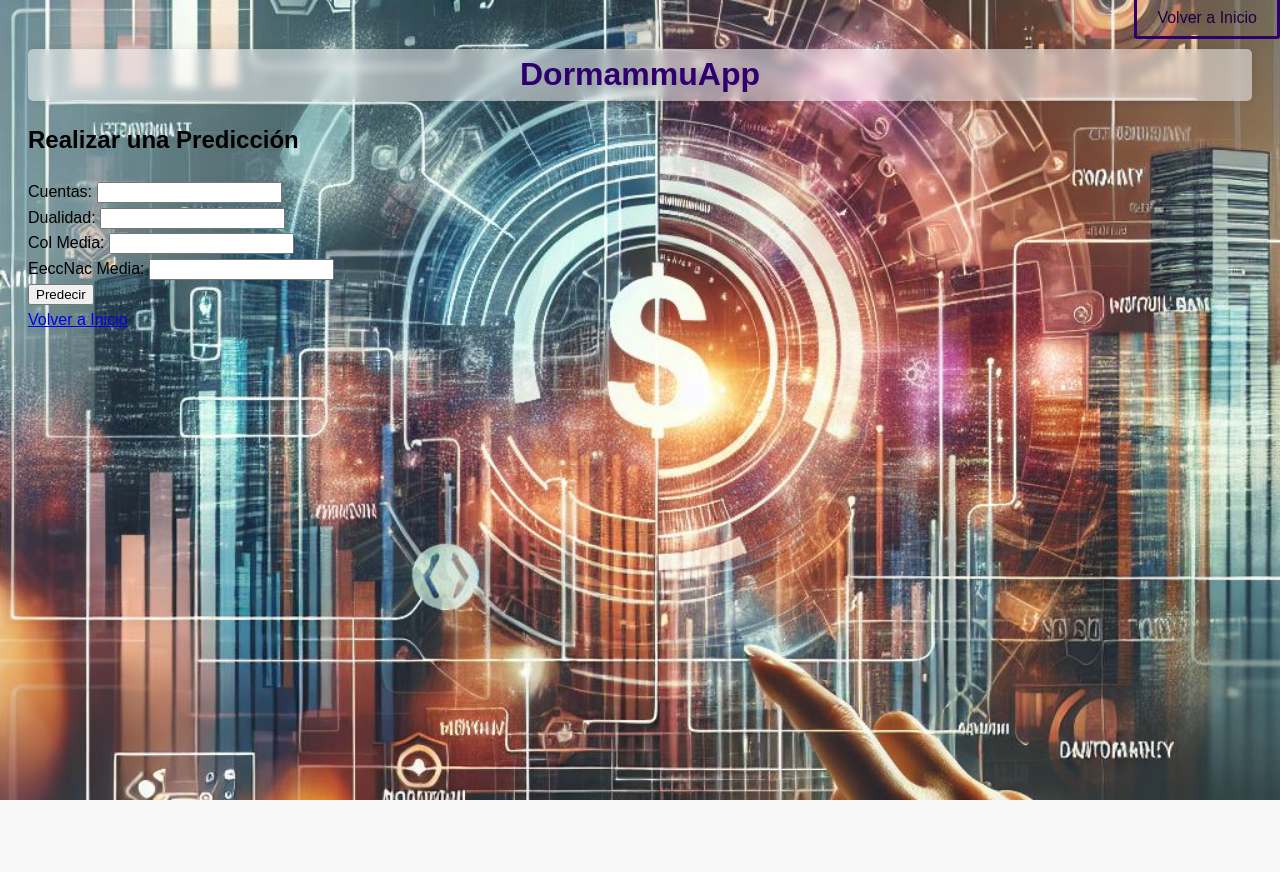
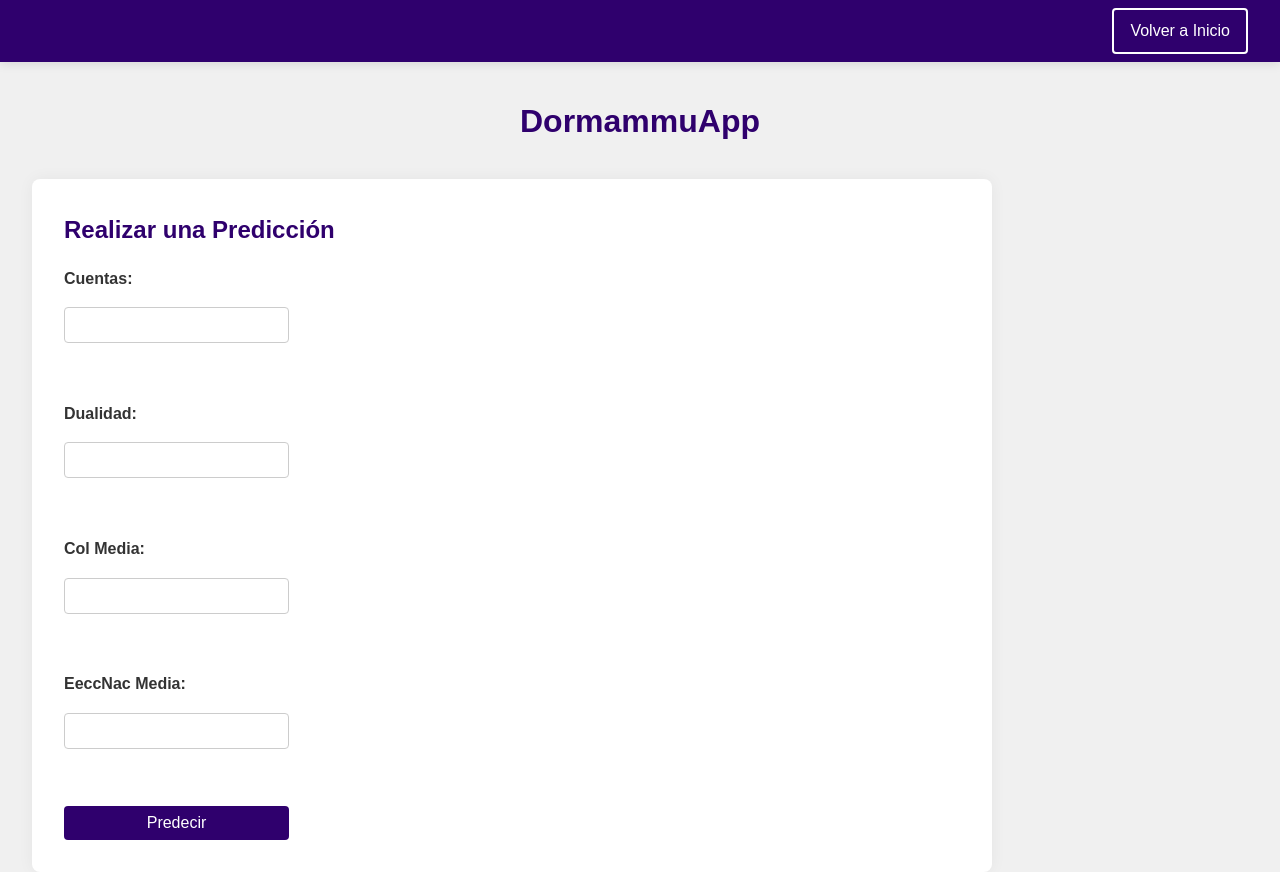
Before and after one commit to Manolowo/Dormammu, a Flask app: page /regresion_prediction in a window 1280 px wide. Before the commit the page ends 800 px from the top, so only its background shows below. Run offline with Flask 3, Linux system fonts and the light colour scheme; parts of the project's set-up code (start-up, migrations or seed data) failed here and were passed over.

Commit message:
Se modificaron estilos y estructura de la pagina regresion_prediction

```diff
--- a/py/static/css/styles.css
+++ b/py/static/css/styles.css
@@ -1,126 +1,252 @@
+html {
+    box-sizing: border-box;
+    font-size: 100%;
+}
+*, *:before, *:after {
+    box-sizing: inherit;
+    margin: 0;
+    padding: 0;
+}
+
 body {
     font-family: Arial, sans-serif;
     line-height: 1.6;
-    padding: 20px;
-    background: url('../img/Fondo1.png') no-repeat center center fixed;
-    background-size: cover;
-    background-color: #f0f0f0;
+    background: #f0f0f0;
+    color: #333;
+    margin: 0;
 }
 
-/* Estilos adicionales para la página */
-.page-info {
-    max-width: 800px;
-    margin: 20px auto;
-    padding: 20px;
-    background-color: rgba(255, 255, 255, 0.5);
-    border-radius: 5px;
-    box-shadow: 0 0 10px rgba(0, 0, 0, 0.1);
-    backdrop-filter: blur(4px);
-    transition: transform 0.3s ease-out;
+/* Cabecera Título Principal */
+h1.tittle {
+    text-align: center;
+    font-size: 2rem;
+    color: #2f006d;
+    margin-top: 6rem;
+    margin-bottom: 2rem;
+    font-weight: bold;
 }
 
-/* Estilo para cuando la página se desplaza hacia arriba */
-.page-info.scrolled-up {
-    transform: translateY(-10%);
+/* Navbar */
+.navbar {
+    position: fixed;
+    top: 0;
+    width: 100%;
+    background: #2f006d;
+    display: flex;
+    justify-content: flex-end;
+    align-items: center;
+    padding: 0.5rem 2rem;
+    box-shadow: 0 2px 10px rgba(0,0,0,0.1);
+    z-index: 1000;
 }
 
-/* Estilo para el botón de volver arriba */
+.navbar button,
+.navbar a {
+    margin-left: 1rem;
+    padding: 0.5rem 1rem;
+    color: #ffffff;
+    background-color: transparent;
+    border: 2px solid #ffffff;
+    border-radius: 0.25rem;
+    font-size: 1rem;
+    cursor: pointer;
+    transition: background-color 0.3s, color 0.3s;
+    text-decoration: none;
+}
+
+.navbar button:hover,
+.navbar a:hover {
+    background-color: #410294;
+    border-color: #410294;
+    color: #ffffff;
+}
+
+/* Contenedores Principales */
+.page-info,
+.estadisticas,
+.prediction-section {
+    max-width: 60rem;
+    margin: 4rem auto;
+    background: #ffffff;
+    padding: 2rem;
+    border-radius: 0.5rem;
+    box-shadow: 0 0 1rem rgba(0,0,0,0.05);
+}
+
+.page-info h2,
+.estadisticas h1,
+.estadisticas h3,
+.prediction-section h2 {
+    color: #2f006d;
+    margin-bottom: 1rem;
+}
+
+.page-info p,
+.page-info ul,
+.estadisticas p,
+.estadisticas ul,
+.prediction-section p,
+.prediction-section ul {
+    margin-bottom: 1rem;
+    line-height: 1.7;
+    font-size: 1rem;
+}
+
+/* Listas */
+ul {
+    list-style-type: disc;
+    padding-left: 1.5rem;
+}
+
+/* Imágenes dentro de estadisticas y contenedores */
+.estadisticas img,
+.page-info img,
+.prediction-section img {
+    max-width: 100%;
+    height: auto;
+    display: block;
+    margin: 1rem auto;
+}
+
+/* Botón Volver arriba */
 #scrollToTopBtn {
     display: none;
     position: fixed;
-    bottom: 20px;
-    left: 20px;
+    bottom: 2rem;
+    right: 2rem;
+    width: 3rem;
+    height: 3rem;
     background-color: #2f006d;
     color: #fff;
     border: none;
-    border-radius: 15px;
-    padding: 25px;
-    font-size: 20px;
+    border-radius: 50%;
+    font-size: 1.5rem;
     cursor: pointer;
     z-index: 1000;
     opacity: 0.7;
     transition: opacity 0.3s;
+    justify-content: center;
+    align-items: center;
+    display: flex;
 }
 
 #scrollToTopBtn:hover {
-    opacity: 2;
+    opacity: 1;
 }
 
-/* Estilo para el contenedor de Estadísticas */
-.estadisticas {
-    max-width: 1000px;
-    margin: 20px auto;
-    padding: 20px;
-    background: #f9f9f9;
-    border-radius: 8px;
-    box-shadow: 0 4px 8px rgba(0, 0, 0, 0.1);
+/* Formularios de Predicción */
+.prediction-section form {
+    display: flex;
+    flex-direction: column;
+    gap: 1rem;
+    max-width: 20rem;
+    margin: 2rem auto;
 }
 
-.estadisticas h2 {
-    margin-bottom: 20px;
-    font-size: 22px;
+.prediction-section label {
+    font-weight: bold;
     color: #333;
 }
 
-#modelStats {
+.prediction-section input {
+    padding: 0.5rem;
+    border: 1px solid #ccc;
+    border-radius: 0.25rem;
+    font-size: 1rem;
+}
+
+.prediction-section button[type="submit"] {
+    background: #2f006d;
+    color: #ffffff;
+    border: none;
+    font-size: 1rem;
+    padding: 0.5rem 1rem;
+    border-radius: 0.25rem;
+    cursor: pointer;
+    transition: background 0.3s;
+}
+
+.prediction-section button[type="submit"]:hover {
+    background: #410294;
+}
+
+/* ========================= */
+/* NUEVAS REGLAS AÑADIDAS    */
+/* ========================= */
+
+/* Contenedor para colocar formulario a la izquierda y resultado a la derecha */
+.prediction-container {
+    display: flex;
+    justify-content: space-between;
+    align-items: flex-start;
+    max-width: 100%;
+    padding: 0rem 2rem;
+}
+
+/* La .prediction-form-container obtiene los mismos estilos que tenía .prediction-section */
+.prediction-form-container {
+    max-width: 60rem;
+    background: #ffffff;
+    padding: 2rem;
+    border-radius: 0.5rem;
+    box-shadow: 0 0 1rem rgba(0,0,0,0.05);
+    display: flex;
+    flex-wrap: wrap;
+    flex: 1;
+}
+
+.prediction-form-container h2 {
+    color: #2f006d;
+    margin-bottom: 1rem;
+    width: 100%;
+}
+
+/* Formulario dentro de prediction-form-container */
+.prediction-form-container form {
     display: flex;
     flex-direction: column;
-    gap: 20px;
+    gap: 1rem;
+    max-width: 20rem;
 }
 
-.navbar {
-    position: fixed;
-    top: 5px;
-    right: 0;
-    z-index: 1000;
+.prediction-form-container label {
+    font-weight: bold;
+    color: #333;
 }
 
-.navbar button {
-    margin-left: 10px;
-    padding: 10px 20px;
-    color: #1d0042;
-    background-color:transparent;
-    border: 3px solid #2f006d;
-    border-radius: 3px;
-    cursor: pointer;
-    transition: background-color 0.3s, color 0.3s;
+.prediction-form-container input {
+    padding: 0.5rem;
+    border: 1px solid #ccc;
+    border-radius: 0.25rem;
+    font-size: 1rem;
 }
 
-.navbar button:hover {
-    background-color: #410294;
-    color: #fff;
+.prediction-form-container button[type="submit"] {
+    background: #2f006d;
+    color: #ffffff;
+    border: none;
+    font-size: 1rem;
+    padding: 0.5rem 1rem;
+    border-radius: 0.25rem;
+    cursor: pointer;
+    transition: background 0.3s;
 }
 
-.navbar a {
-    margin-left: 10px;
-    text-decoration: none;
-    padding: 10px 20px;
-    color: #1d0042;
-    background-color:transparent;
-    border: 3px solid #2f006d;
-    border-radius: 3px;
-    cursor: pointer;
-    transition: background-color 0.3s, color 0.3s;
+.prediction-form-container button[type="submit"]:hover {
+    background: #410294;
 }
 
-.navbar a:hover {
-    background-color: #410294;
-    color: #fff;
+/* Contenedor del resultado de la predicción */
+.prediction-result {
+    flex: 1;
+    margin-left: 2rem;
+    background: #f9f9f9;
+    padding: 1rem;
+    border-radius: 0.25rem;
+    box-shadow: 0 0 0.5rem rgba(0,0,0,0.05);
 }
 
-h1 {
-    text-align: center;
-    margin-bottom: 20px;
+.prediction-result h3 {
     color: #2f006d;
-    background-color: rgba(255, 255, 255, 0.5);
-    border-radius: 5px;
-    box-shadow: 0 0 10px rgba(0, 0, 0, 0.1);
-    backdrop-filter: blur(4px);
-    transition: transform 0.3s ease-out;
+    margin-bottom: 1rem;
 }
-
-h3{
-    text-align: center;
-    color: #000000;
-    font-size:medium ;
-}
--- a/py/templates/regresion_prediction.html
+++ b/py/templates/regresion_prediction.html
@@ -1,10 +1,13 @@
 <!DOCTYPE html>
 <html lang="en">
   <head>
-    <meta charset="UTF-8">
-    <meta name="viewport" content="width=device-width, initial-scale=1.0">
-    <title>DormammuWebBank</title>
-    <link rel="stylesheet" href="{{ url_for('static', filename='css/styles.css') }}">
+    <meta charset="UTF-8" />
+    <meta name="viewport" content="width=device-width, initial-scale=1.0" />
+    <title>DormammuWebBank - Predicción</title>
+    <link
+      rel="stylesheet"
+      href="{{ url_for('static', filename='css/styles.css') }}"
+    />
   </head>
   <body>
     <h1 class="tittle">DormammuApp</h1>
@@ -12,26 +15,43 @@
       <a href="/">Volver a Inicio</a>
     </div>
 
-    <!-- Sección de Predicción Lineal-->
-    <div class="prediction-section">
+    <!-- Contenedor general que mantiene el formulario a la izquierda y el resultado a la derecha -->
+    <div class="prediction-container">
+      <div class="prediction-form-container">
         <h2>Realizar una Predicción</h2>
-        <form id="prediction-form" action="{{ url_for('predict1') }}" method="POST">
+        <form
+          id="prediction-form"
+          action="{{ url_for('predict1') }}"
+          method="POST"
+        >
           <label for="cuentas">Cuentas:</label>
-            <input type="number" id="cuentas" name="cuentas" required><br>
+          <input type="number" id="cuentas" name="cuentas" required /><br />
 
           <label for="dualidad">Dualidad:</label>
-            <input type="number" id="dualidad" name="dualidad" required><br>
+          <input type="number" id="dualidad" name="dualidad" required /><br />
 
           <label for="col_media">Col Media:</label>
-            <input type="number" id="col_media" name="col_media" step="any" required><br>
+          <input
+            type="number"
+            id="col_media"
+            name="col_media"
+            step="any"
+            required
+          /><br />
 
           <label for="eeccnac_media">EeccNac Media:</label>
-            <input type="number" id="eeccnac_media" name="eeccnac_media" step="any" required><br>
+          <input
+            type="number"
+            id="eeccnac_media"
+            name="eeccnac_media"
+            step="any"
+            required
+          /><br />
 
           <button type="submit">Predecir</button>
         </form>
+      </div>
 
-        <!-- Resultado de la predicción -->
       {% if prediction is not none %}
       <div class="prediction-result">
         <h3>Resultado de la Predicción</h3>
@@ -40,7 +60,6 @@
       {% endif %}
     </div>
 
-    <a href="/">Volver a Inicio</a>
     <button id="scrollToTopBtn" title="Volver arriba">&#8679;</button>
     <script src="{{ url_for('static', filename='js/scripts.js') }}"></script>
   </body>
```
Lines whose indentation alone changed are shown as unchanged.
